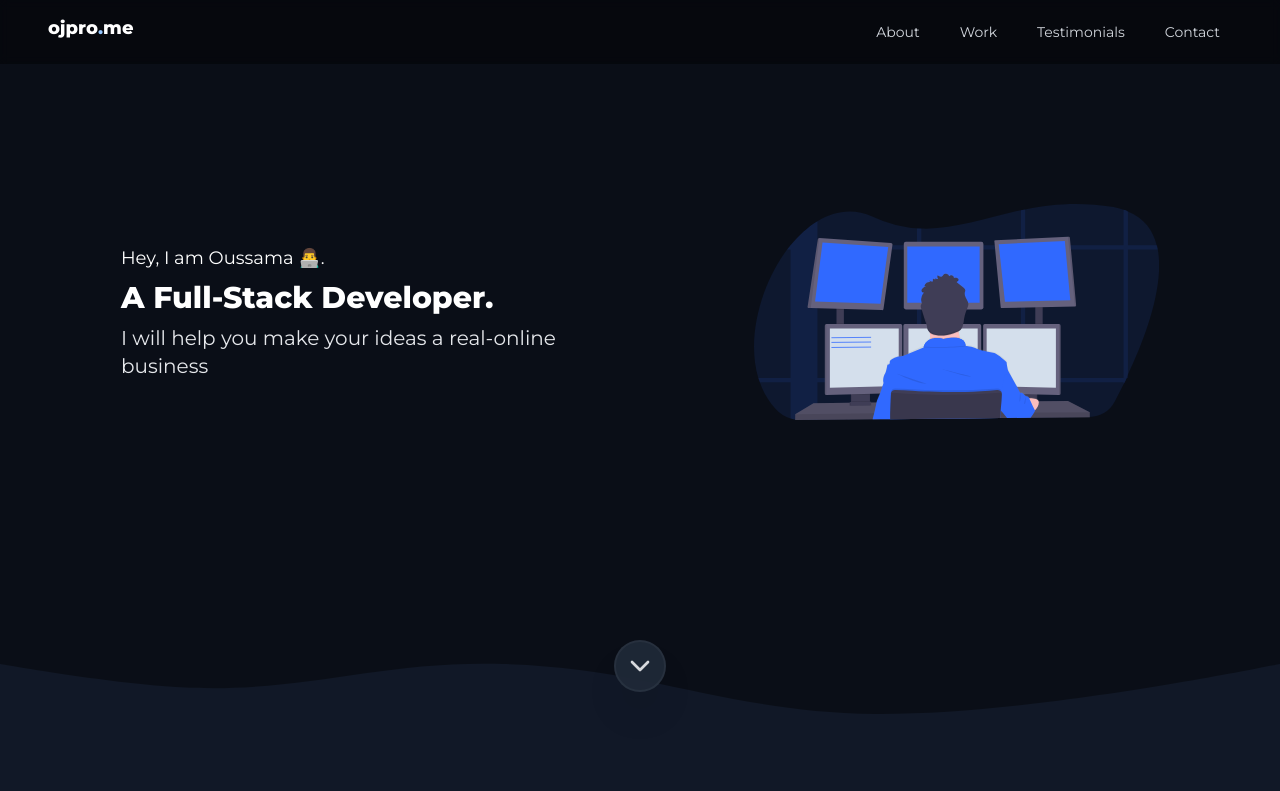
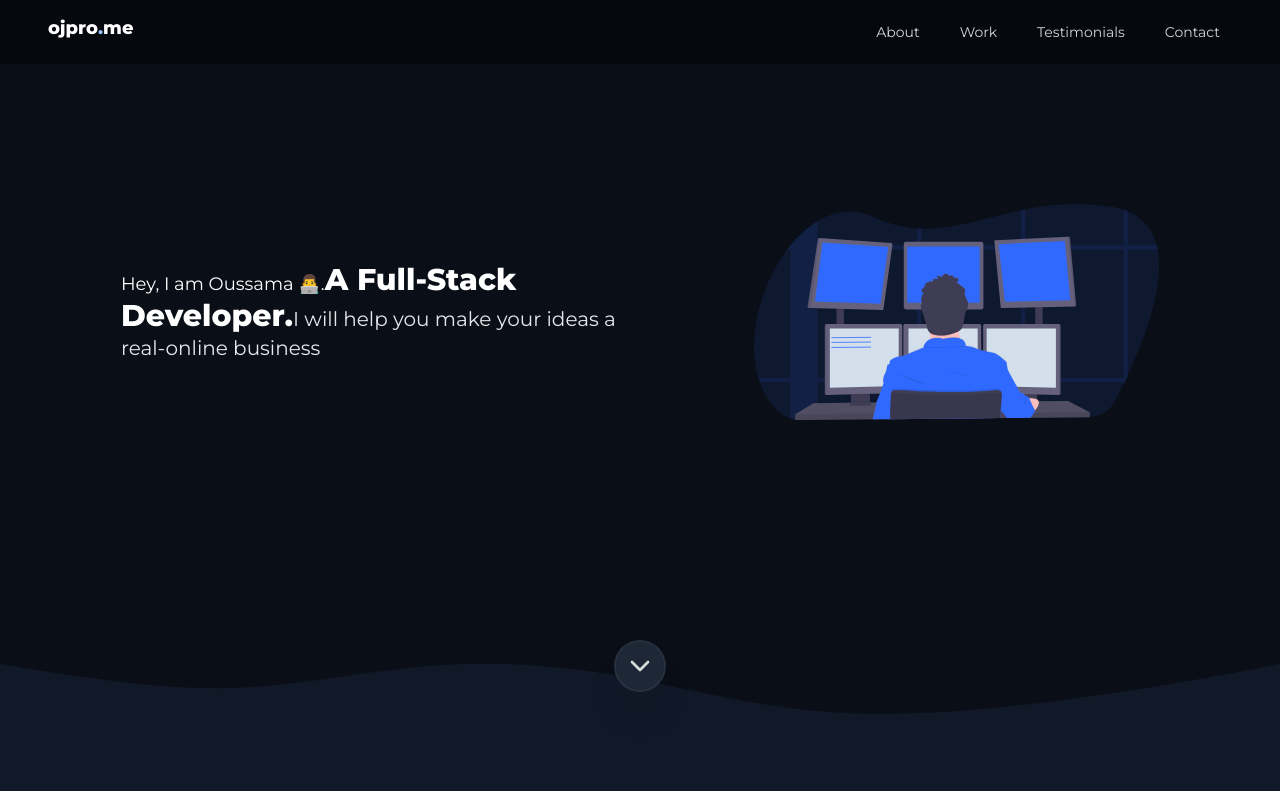
Before and after one commit to ojpro/portfolio-v2, a Next.js app: page / in a window 1280 px wide. Shown: the top 791 px of the page. Built offline with nearby package versions, Linux system fonts and the light colour scheme.

Commit message:
minor SEO fix

```diff
--- a/src/components/partials/sections/Hero.tsx
+++ b/src/components/partials/sections/Hero.tsx
@@ -12,9 +12,11 @@ export default function HeroSection() {
             <section className="h-[80vh] relative flex items-center pt-24 sm:pt-4 bg-black/40">
                 <div className="flex flex-row flex-wrap justify-evenly items-center gap-8 w-full p-8 pt-0">
                     <div className="max-w-lg flex flex-col gap-2">
-                        <span className="text-lg">Hey, I am Oussama 👨‍💻.</span>
-                        <h1 className="text-3xl font-extrabold">A Full-Stack Developer.</h1>
-                        <span className="text-xl text-gray-200 font-medium">I will help you make your ideas a real-online business</span>
+                        <h1>
+                            <span className="text-lg">Hey, I am Oussama 👨‍💻.</span>
+                            <span className="text-3xl font-extrabold">A Full-Stack Developer.</span>
+                            <span className="text-xl text-gray-200 font-medium">I will help you make your ideas a real-online business</span>
+                        </h1>
                     </div>
                     <Image src={IllustrationImage} alt="Website Development Services"
                         className="w-full md:w-1/3 h-auto" loading="eager" />
```
